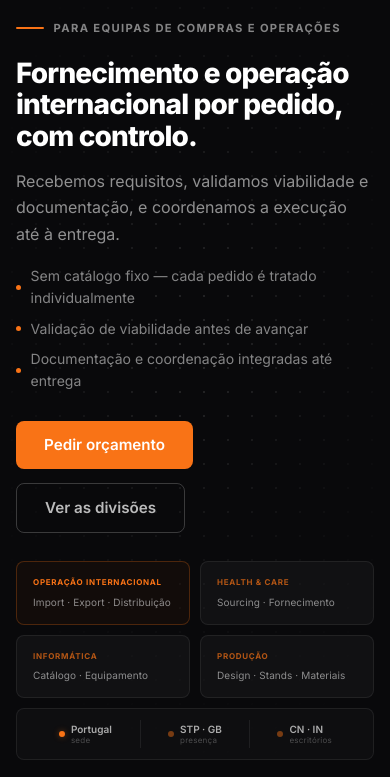
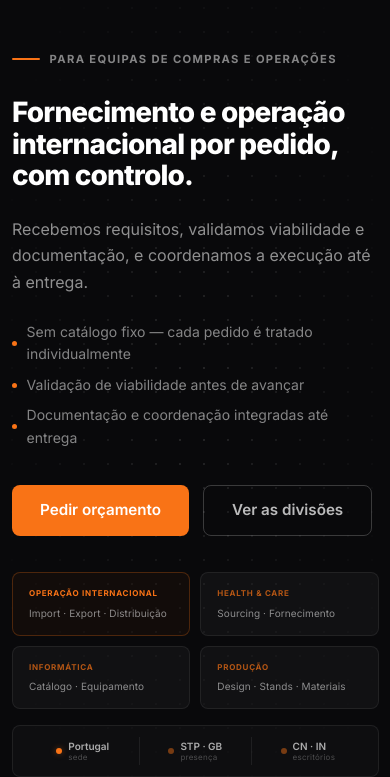
Before and after one commit to chimanlalbusiness/ON4U, a website: page index.html in a window 390 px wide. Shown: the part 76-853 px from the top of the page. Drawn offline with nearby package versions, Linux system fonts and the light colour scheme.

Commit message:
final improvments towards mobile layout

```diff
--- a/index.html
+++ b/index.html
@@ -882,8 +882,7 @@
         min-height: auto;
         display: flex;
         flex-direction: column;
-        padding-top: 96px;
-        padding-bottom: 2.5rem;
+        padding: 15vh 3vw;
       }
     }
 
@@ -904,6 +903,7 @@
         padding-top: 0;
         padding-bottom: 0;
         order: 1;
+        gap: 1vh;
       }
     }
 
@@ -1208,7 +1208,6 @@
       display: flex;
       align-items: center;
       justify-content: space-between;
-      margin-top: 10px;
     }
 
     .hero-presence-node {
@@ -1296,6 +1295,11 @@
 
       .hero-h1 {
         font-size: clamp(1.75rem, 6vw, 2.4rem);
+      }
+
+      .hero-identity-block {
+        display: flex !important;
+        flex-direction: column;
       }
 
       .pf-grid-resp,
```
